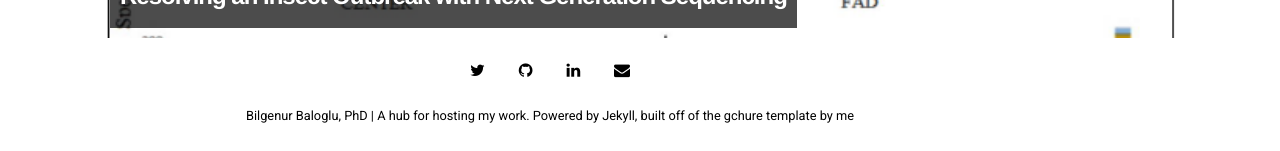
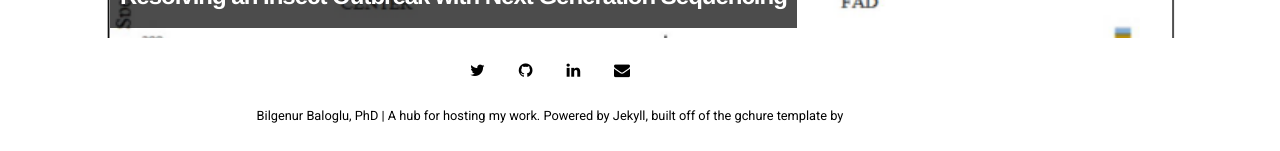
Before and after one commit to BBaloglu/bbaloglu.github.io, a Jekyll site: the page built from pages/research.html, in a window 1280 px wide and 900 px high, scrolled down 605 px. Shown: the part 746-897 px from the top of the window. Built offline with Jekyll 4.4.1, drawn with Linux system fonts in a browser that asks for light colours; nearby versions of some CDN libraries; part of the change alters nothing that is shown.

```diff
--- a/_config.yml
+++ b/_config.yml
@@ -16,7 +16,7 @@ sass:
 # Customise atom feed settings (this is where Jekyll-Feed gets configuration information)
 title:		     "Bilgenur Baloglu, PhD"
 description:	     "A hub for hosting my work. Powered by Jekyll, built off of the gchure template"
-author:               "me"
+# author:               "me"
 
 
 # RSS 2.0 can be used instead of Atom by uncommenting following two lines
```
